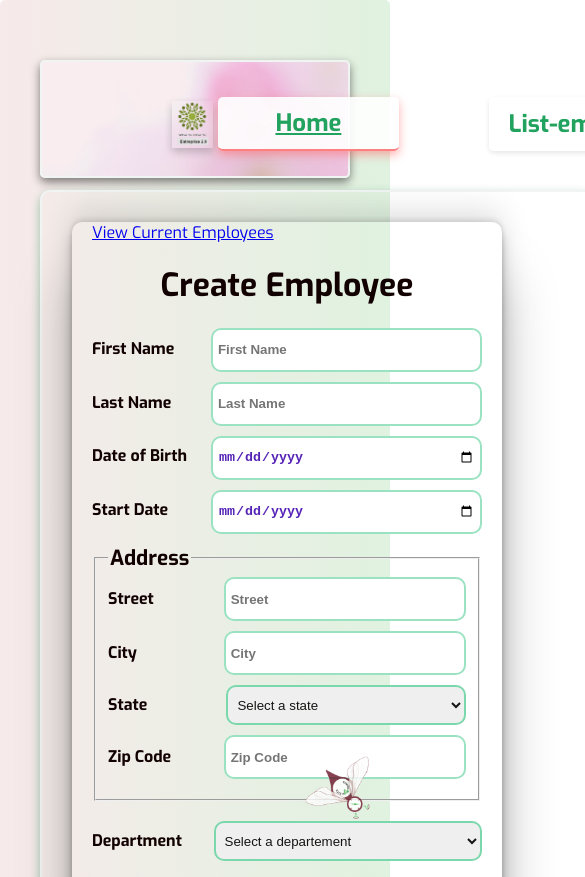
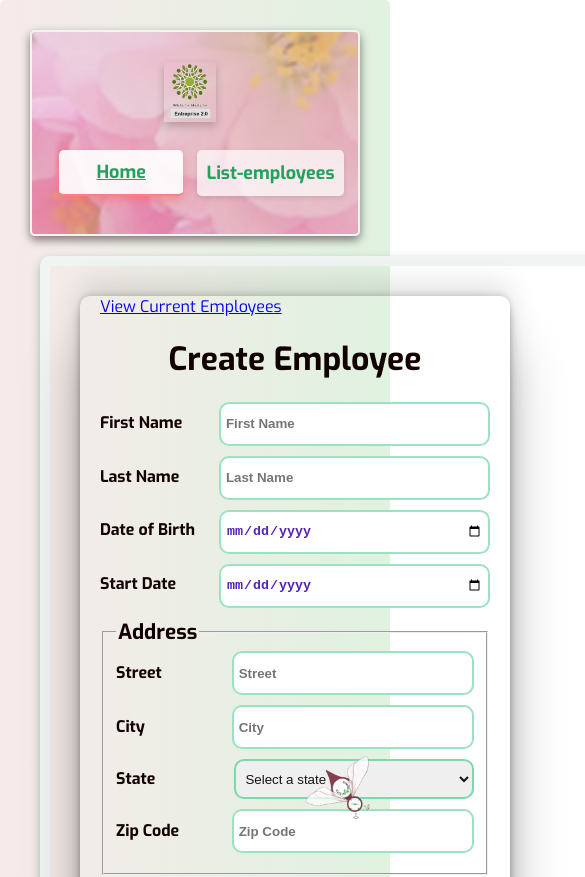
Before and after one commit to tetyanachouteau/P14FrontRHNet, a React (Create React App) app: page / in a window 390 px wide. Shown: the top 877 px of the page, 585 px wide, since content can reach past the window. Built offline with nearby package versions, Linux system fonts and the light colour scheme.

Commit message:
Petit update css

```diff
--- a/src/components/Header.jsx
+++ b/src/components/Header.jsx
@@ -8,7 +8,7 @@ function Header() {
     return (
         <header className={styles.header} style={{backgroundImage: `url(${background})`}}>
             <img className={styles.logo} src={Logo} alt="Logo HRnet"></img>
-            <Navigation />
+            <Navigation className={styles.navigation}/>
         </header>
     );
 }
--- a/src/components/Header.module.css
+++ b/src/components/Header.module.css
@@ -6,39 +6,95 @@
   background-repeat: no-repeat;
   background-size: cover;
   box-shadow: 0 4px 10px rgba(0, 0, 0, 0.5);
-  /* Ajoute une ombre à l'image */
   border-radius: 5px;
-  /* Coins arrondis optionnels */
   border: 2px solid #f0f4f2;
-  /* Bordure solide verte */
-  color: #120101;
-  /* Couleur du texte */
+  padding: 20px; /* Espacement intérieur */
+  box-sizing: border-box; /* Inclut la bordure et le padding dans les dimensions de la div */
+  background-repeat: no-repeat;
+  background-position: center;
   margin-left: 20px;
   margin-right: 20px;
-  margin-top: 40px;
+  margin-top: 10px;
   margin-bottom: 2px;
 }
 
 .header img {
   margin-top: 10px;
+  margin-right: 10px;
   height: 80px;
-  margin-left: 130px;
   border-radius: 2%;
   box-shadow: 0 4px 8px rgba(0, 0, 0, 0.2);
   transition: transform 0.3s ease, box-shadow 0.3s ease;
 }
 
-/* Style au survol pour agrandir le logo */
 .header img:hover {
   transform: translateX(-10%) scale(2.5); /* Ajoute un effet de zoom tout en gardant le logo centré */
   box-shadow: 0 8px 16px rgba(0, 0, 0, 0.3);
+}
+
+.navigation {
+  display: flex;
+  gap: 15px; /* Espacement entre les boutons */
+}
+
+@media (max-width: 768px) {
+  .header {
+    flex-direction: column;
+    align-items: center;
+    padding: 20px; /* Réduire l'espacement intérieur */
+    margin: 10px; /* Réduire les marges */
+  }
+
+  .header img {
+    height: 70px; /* Taille de l'image réduite pour les écrans moyens */
+    margin-bottom: 10px; /* Ajoute un espace entre l'image et la navigation */
+  }
+
+  .header img:hover {
+    transform: translateX(-5%) scale(1.75); /* Réduit l'effet de zoom sur les écrans moyens */
+    box-shadow: 0 6px 12px rgba(0, 0, 0, 0.2); /* Réduit l'ombre portée sur les écrans moyens */
+  }
+
+  .navigation {
+    width: 100%;
+    flex-direction: row;
+    justify-content: center;
+    gap: 10px; /* Réduire l'espacement entre les boutons */
+    flex-wrap: wrap; /* Permet aux boutons de passer à la ligne suivante si nécessaire */
+  }
+
+  .navButton {
+    flex: 1;
+    text-align: center;
+    padding: 8px 16px; /* Ajuster les paddings des boutons */
+  }
+}
+
+@media (max-width: 500px) {
+  .header {
+    flex-direction: column;
+    align-items: center;
+    padding: 20px; /* Réduire l'espacement intérieur */
+    margin: 10px; /* Réduire les marges */
+  }
+
+  .header img {
+    height: 60px; /* Taille de l'image réduite pour les petits écrans */
+    margin-bottom: 10px; /* Ajoute un espace entre l'image et la navigation */
+  }
+
+  .header img:hover {
+    transform: translateX(-5%) scale(1.5); /* Réduit l'effet de zoom sur les petits écrans */
+    box-shadow: 0 6px 12px rgba(0, 0, 0, 0.2); /* Réduit l'ombre portée sur les petits écrans */
+  }
+
+  .navigation {
+    width: 100%;
+    flex-direction: row;
+    justify-content: center;
+    gap: 10px; /* Réduire l'espacement entre les boutons */
+    flex-wrap: wrap; /* Permet aux boutons de passer à la ligne suivante si nécessaire */
+  }
 
 
 }
-
-
-@media (max-width: 500px) {
-  .header img {
-    height: 47px;
-  }
-}
--- a/src/components/Navigation.module.css
+++ b/src/components/Navigation.module.css
@@ -1,26 +1,16 @@
-/* Style de la barre de navigation */
-.navigation {
-  margin-right: 250px; /* Marge de 15 pixels autour de l'élément */
-  font-size: 24px; /* Taille de police pour les liens */
-  padding-right: 35px; /* Espacement intérieur pour améliorer l'espacement */
-}
-
 /* Style de la liste non ordonnée à l'intérieur de la barre de navigation */
 .navigation ul {
   list-style: none; /* Supprime les puces de liste */
   padding: 0; /* Supprime le rembourrage intérieur */
-  margin-bottom: 20px; /* Supprime les marges extérieures */
-  margin-top: 30px;
   display: flex; /* Utilise la mise en page Flexbox */
-  gap: 80px; /* Espace de 20 pixels entre les éléments de la liste */
 }
 
 /* Style pour les éléments de liste à l'intérieur de la classe "navigation" */
 .navigation ul li {
   display: flex; /* Affiche les éléments de liste en bloc en ligne (côte à côte) */
-  padding: 5px; /* Espacement intérieur pour les éléments de liste */
+  padding: 2px; /* Espacement intérieur pour les éléments de liste */
   flex: 1; /* Les éléments prennent une largeur égale */
-  min-width: 150px; /* Largeur minimale pour les éléments de liste */
+  min-width: 15px; /* Largeur minimale pour les éléments de liste */
 }
 
 /* Style des liens à l'intérieur de la barre de navigation */
@@ -28,7 +18,7 @@
   display: flex; /* Affiche les liens en bloc */
   align-items: center; /* Centre verticalement le texte */
   justify-content: center; /* Centre horizontalement le texte */
-  font-size: 24px; /* Taille de police pour les liens */
+  font-size: 18px; /* Taille de police pour les liens */
   color: #21a25f; /* Couleur de texte */
   text-decoration: none; /* Supprime la décoration des liens */
   font-weight: bold;
@@ -38,7 +28,7 @@
   border-radius: 5px; /* Coins arrondis */
   background-color: rgba(255, 255, 255, 0.7); /* Couleur de fond des liens */
   box-shadow: 0 2px 5px rgba(0, 0, 0, 0.1); /* Ombre des liens */
-  width: 100%; /* Prend la largeur complète de l'élément parent */
+  width: 80%; /* Prend la largeur complète de l'élément parent */
   text-align: center; /* Centrer le texte */
   white-space: nowrap; /* Empêche le texte de passer à la ligne */
 }
@@ -56,21 +46,28 @@
   text-decoration: underline; /* Souligne le texte des liens actifs */
   border-bottom: 2px solid #ff8080; /* Souligne les liens actifs */
   background-color: rgba(255, 255, 255, 0.9); /* Couleur de fond des liens actifs */
-  box-shadow: 0 4px 10px rgba(255, 100, 100, 0.5); /* Ombre plus forte pour les liens actifs */
+  box-shadow: 0 4px 10px rgba(255, 100, 100, 0.5);
+  margin-right: 10px; /* Ombre plus forte pour les liens actifs */
 }
 
 /* Style pour l'image de papillon */
 .navigation .papillon {
-  display: block;
+  display: flex;
   position: absolute;
   top: -15px;
-  left: -150px;
+  left: -50px;
   opacity: 0;
-  width: 50px;
-  height: 35px;
-  transition: opacity 0.3s ease; /* Animation de transition pour l'opacité */
+  width: 35px;
+  height: 20px;
+  transition: opacity 0.3s ease, transform 0.3s ease; /* Animation de transition pour l'opacité et la transformation */
+  border: none; /* Supprime toute bordure */
+  box-shadow: none; /* Supprime toute ombre */
+  border-radius: 0; /* Supprime tout arrondi */
+  background: none; /* Supprime tout fond */
+  outline: none; /* Supprime toute outline */
 }
 
 .navigation a:hover .papillon {
   opacity: 1; /* Affiche l'image de papillon au survol */
+  transform: scale(1.5); /* Agrandit l'image */
 }
--- a/src/pages/Home.module.css
+++ b/src/pages/Home.module.css
@@ -3,7 +3,7 @@
     padding: 30px; /* Espacement intérieur */
     border-radius: 10px; /* Coins arrondis */
     box-shadow: 0 4px 10px rgba(26, 125, 67, 0.4); /* Ombre légère */
-    border: 2px solid #f0f4f2; /* Bordure solide verte */
+    border: 10px solid #f0f4f2; /* Bordure solide verte */
     color: #120101; /* Couleur du texte */
     margin-left: 20px;
     margin-right: 20px;
```
